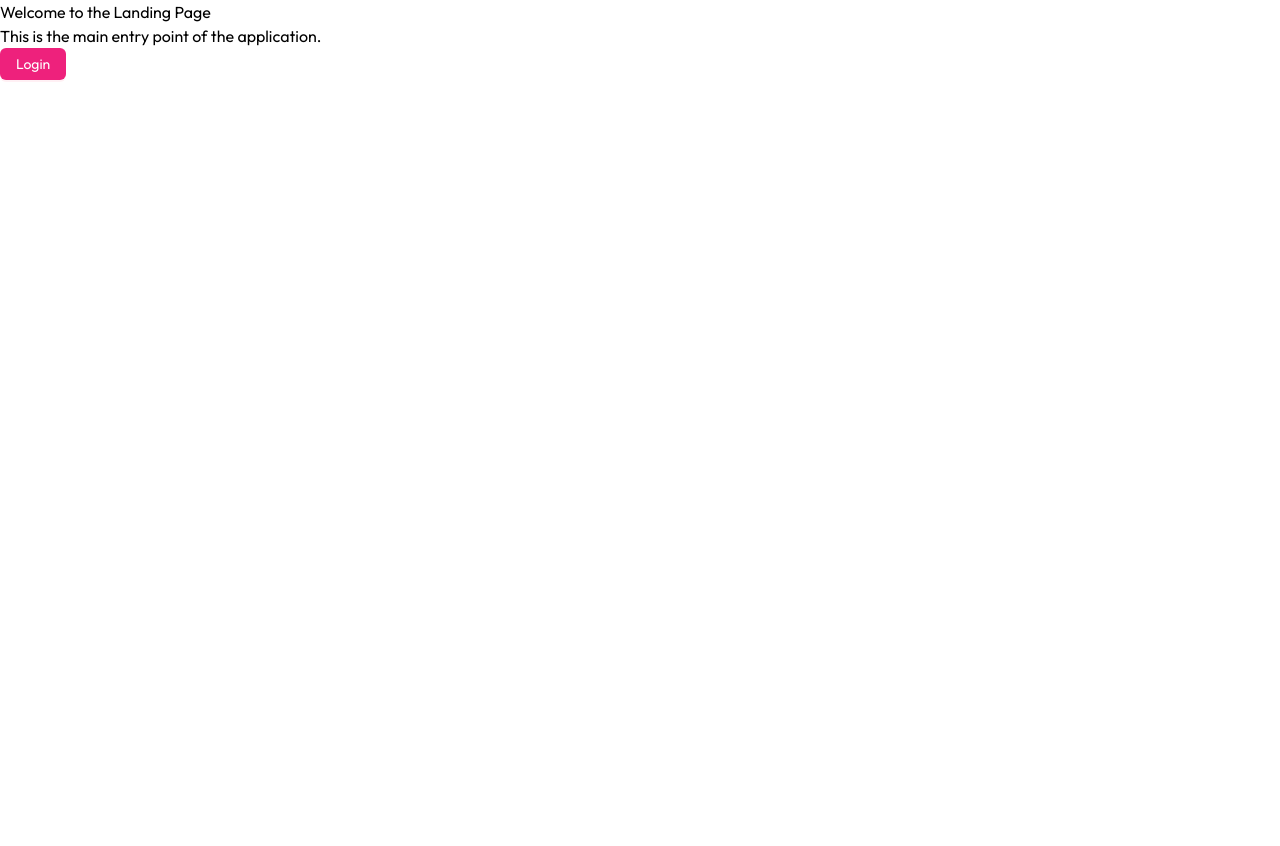
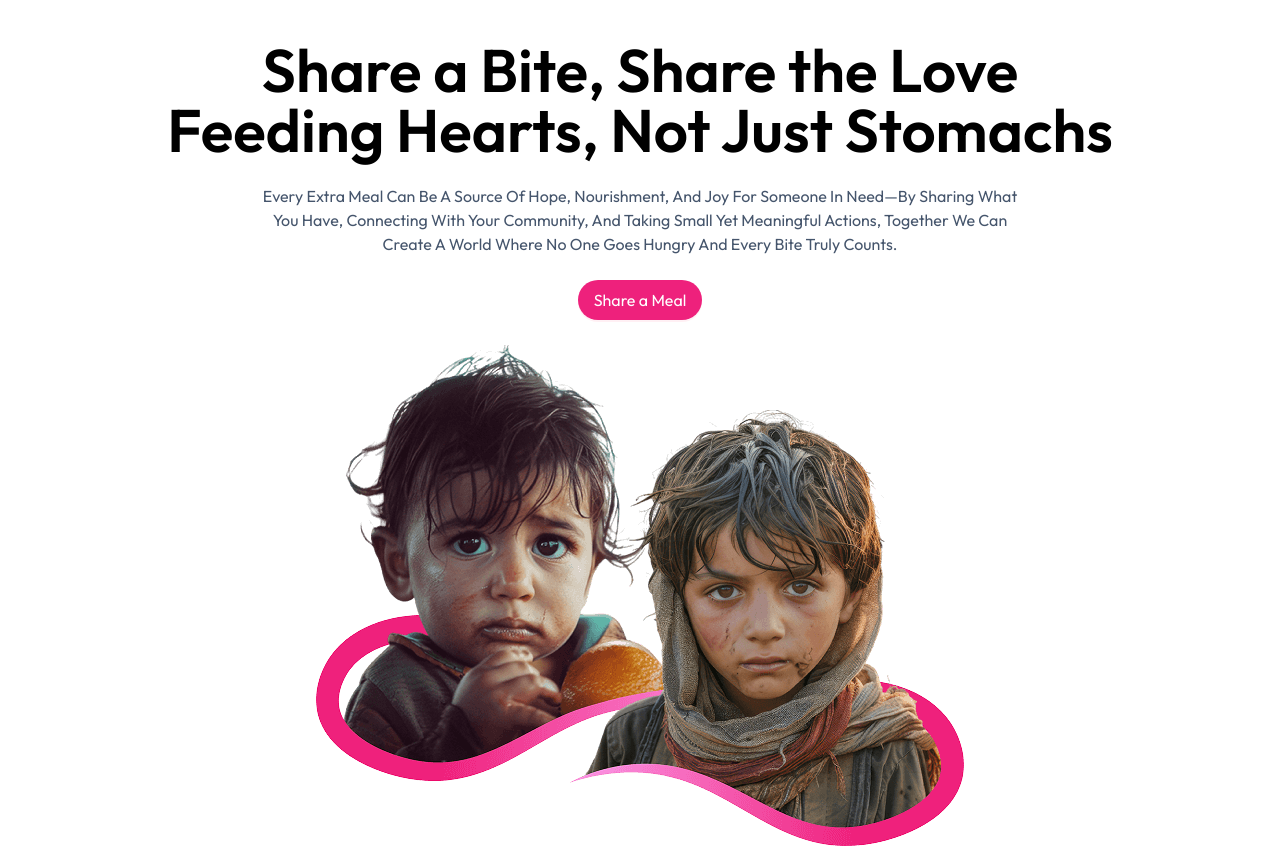
Before and after one commit to shariarSultanFahim/ShareBite-DonorApp-Hackathon, a Next.js app: page / in a window 1280 px wide. Before the commit the page ends 800 px from the top, so only its background shows below. Built offline with nearby package versions, Linux system fonts and the light colour scheme; no server answers.

Commit message:
hero section done

```diff
--- /dev/null
+++ b/src/app/(public)/_components/Hero/Hero.tsx
@@ -0,0 +1,33 @@
+"use client";
+
+import { Button } from "antd";
+import { redirect, RedirectType } from "next/navigation";
+import Image from "next/image";
+
+export default function Hero() {
+  return (
+    <div className="flex flex-col items-center justify-center gap-3 md:gap-6 text-center">
+      <h1 className="text-2xl md:text-4xl lg:text-6xl font-semibold">
+        Share a Bite, Share the Love
+        <br />
+        Feeding Hearts, Not Just Stomachs
+      </h1>
+      <p className="max-w-3xl text-slate-600 text-sm md:text-base">
+        Every Extra Meal Can Be A Source Of Hope, Nourishment, And Joy For
+        Someone In Need—By Sharing What You Have, Connecting With Your
+        Community, And Taking Small Yet Meaningful Actions, Together We Can
+        Create A World Where No One Goes Hungry And Every Bite Truly Counts.
+      </p>
+      <Button
+        type="primary"
+        size="large"
+        shape="round"
+        onClick={() => redirect("/login", RedirectType.push)}
+      >
+        Share a Meal
+      </Button>
+
+      <Image src="/hero.png" alt="Hero image" width={648} height={502} />
+    </div>
+  );
+}
--- a/src/app/(public)/layout.tsx
+++ b/src/app/(public)/layout.tsx
@@ -3,5 +3,5 @@ export default async function PrivateLayout({
 }: {
   children: React.ReactNode;
 }) {
-  return <>{children}</>;
+  return <div className="relative max-w-[min(80rem,95vw)] mx-auto pt-10">{children}</div>;
 }
--- a/src/app/(public)/page.tsx
+++ b/src/app/(public)/page.tsx
@@ -1,18 +1,12 @@
 "use client";
-import { Button } from "antd";
-import { redirect, RedirectType } from "next/navigation";
+import Hero from "./_components/Hero/Hero";
 
 export default function HomePage() {
   return (
     <div>
-      <h1>Welcome to the Landing Page</h1>
-      <p>This is the main entry point of the application.</p>
-      <Button
-        type="primary"
-        onClick={() => redirect("/login", RedirectType.push)}
-      >
-        Login
-      </Button>
+      <Hero />
+
+
     </div>
   );
 }
```
Also changed, not shown: public/hero.png (added).
